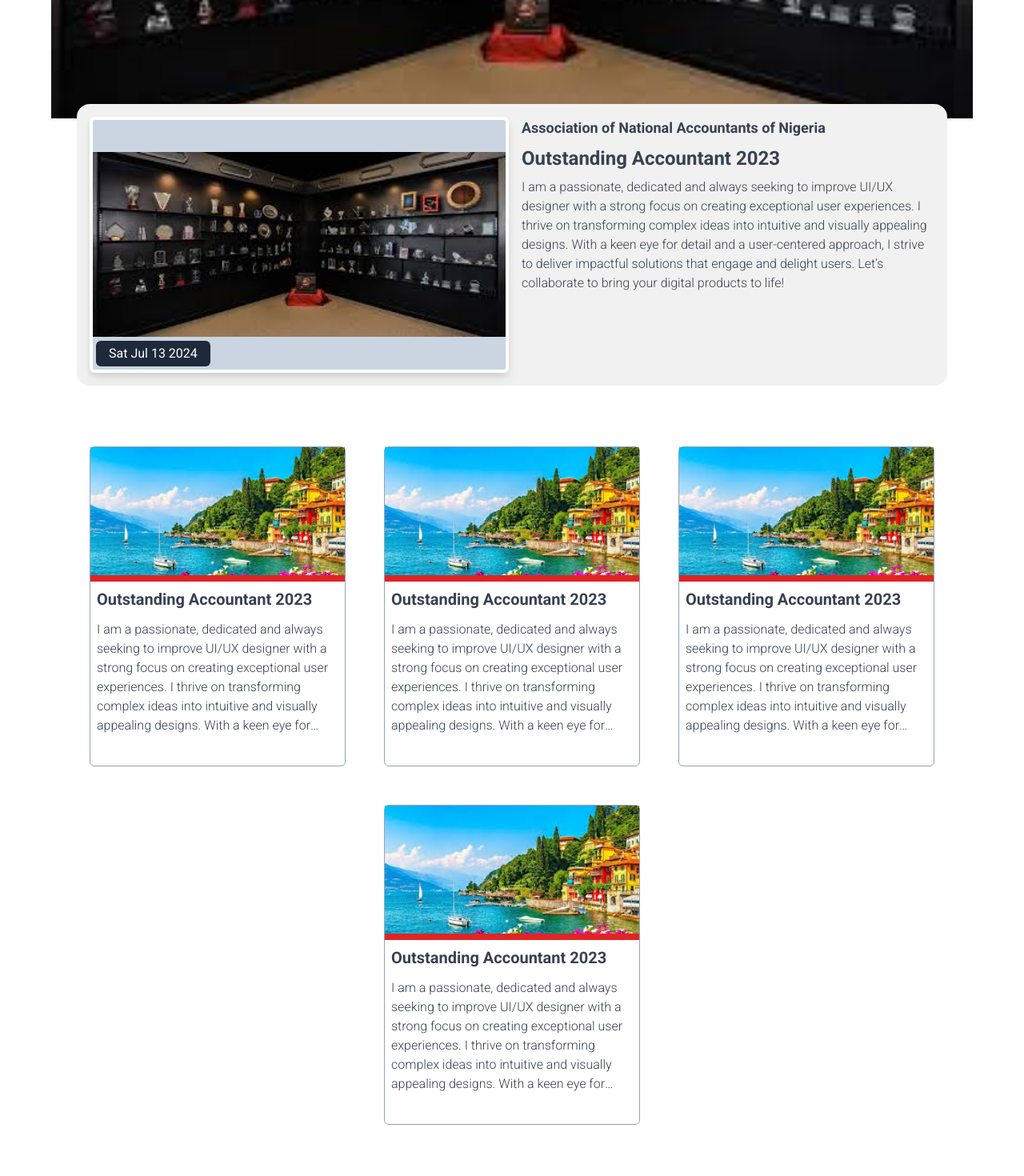
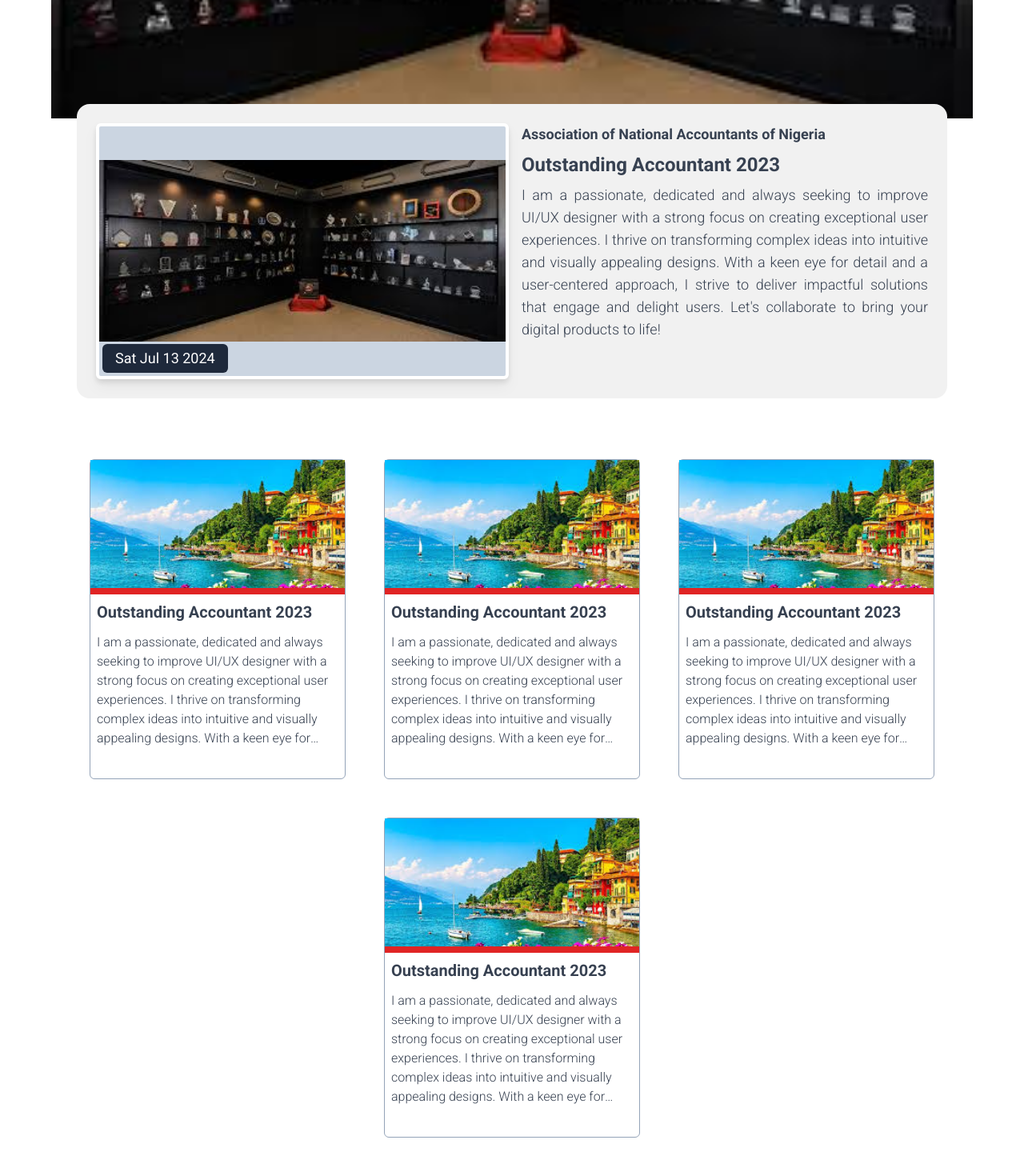
Before and after one commit to Ameneterh/omodara-john, a React (Vite) app in the folder frontend/: page /awards in a window 1280 px wide. Shown: the part 480-1950 px from the top of the page at 80% size. Built offline with nearby package versions, Linux system fonts and the light colour scheme; no server answers.

Commit message:
adjusted awardspage ui

```diff
--- a/frontend/src/pages/AwardsPage.jsx
+++ b/frontend/src/pages/AwardsPage.jsx
@@ -31,11 +31,11 @@ export default function AwardsPage() {
           </div>
         </div>
         <div className="w-full mt-0 md:mt-[-50px] md:p-8 mb-10">
-          <div className="w-full min-h-60 rounded-sm md:rounded-2xl bg-[#f1f1f1]">
+          <div className="w-full min-h-60 rounded-sm md:rounded-2xl bg-[#f1f1f1] p-2 text-sm md:text-lg text-justify">
             <RecentAward award={string} />
           </div>
         </div>
-        <div className="w-full min-h-screen flex flex-wrap justify-center gap-10">
+        <div className="w-full min-h-screen flex flex-wrap justify-center gap-10 px-2">
           <AwardsComponent award={string} />
           <AwardsComponent award={string} />
           <AwardsComponent award={string} />
```
